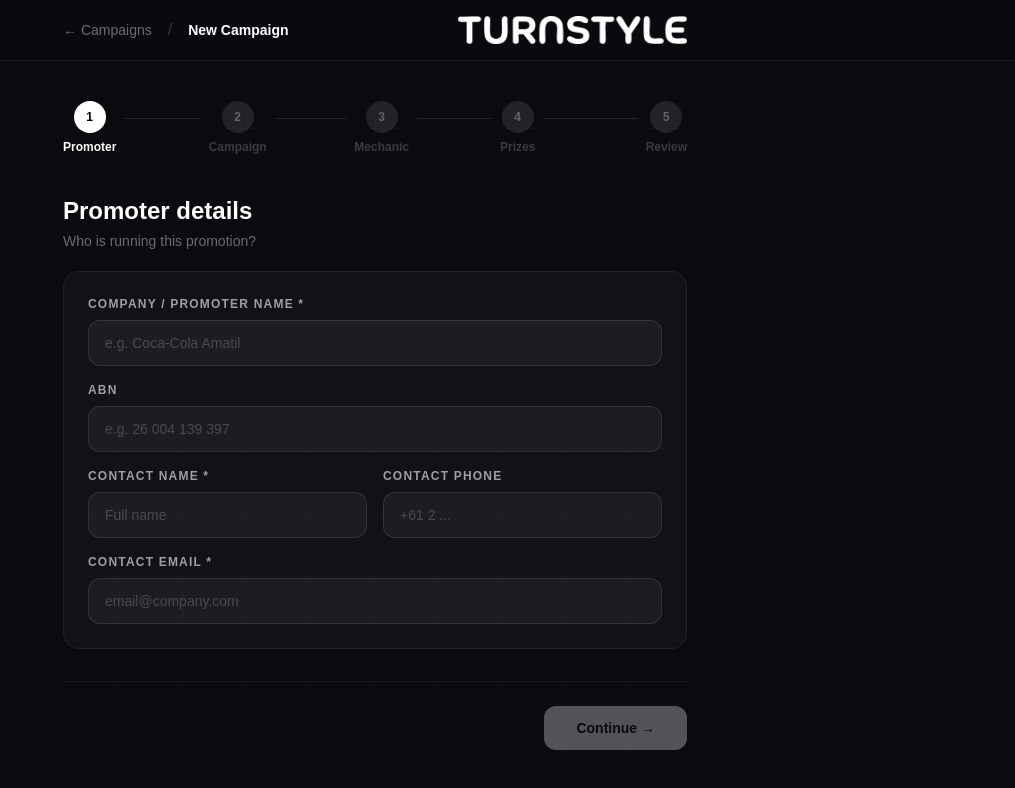
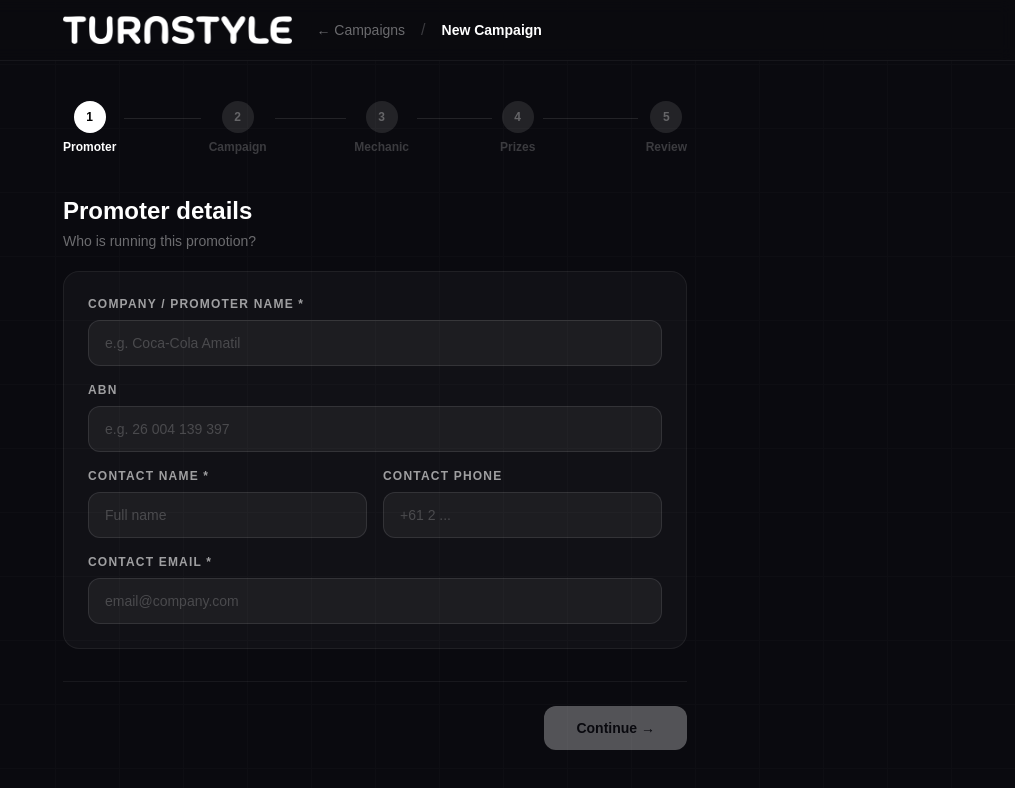
Before and after one commit to Roofwah/turnstylev1, a Next.js app in the folder turnstyle/: page /dashboard/new in a window 1280 px wide. Shown: the top 788 px of the page, without its empty margins (265-1280 px from the left). Built offline with nearby package versions, Linux system fonts and the light colour scheme.

Commit message:
fix: move logo to left on new campaign page

```diff
--- a/turnstyle/app/dashboard/new/page.tsx
+++ b/turnstyle/app/dashboard/new/page.tsx
@@ -255,13 +255,13 @@ export default function BuildFormPage() {
 
       {/* Nav */}
       <nav className="border-b border-white/[0.06] sticky top-0 bg-[#0a0a0f]/90 backdrop-blur-sm z-10">
-        <div className="max-w-2xl mx-auto px-6 py-4 flex items-center justify-between">
+      <div className="max-w-2xl mx-auto px-6 py-4 flex items-center gap-6">
+  <img src="/tstyle.png" alt="Turnstyle" className="h-7 w-auto" />
   <div className="flex items-center gap-4">
     <Link href="/dashboard" className="text-white/40 hover:text-white transition-colors text-sm">← Campaigns</Link>
     <span className="text-white/20">/</span>
     <span className="text-white text-sm font-semibold">New Campaign</span>
   </div>
-          <img src="/tstyle.png" alt="Turnstyle" className="h-7 w-auto" />
 </div>
       </nav>
 
```
Lines whose indentation alone changed are shown as unchanged.
